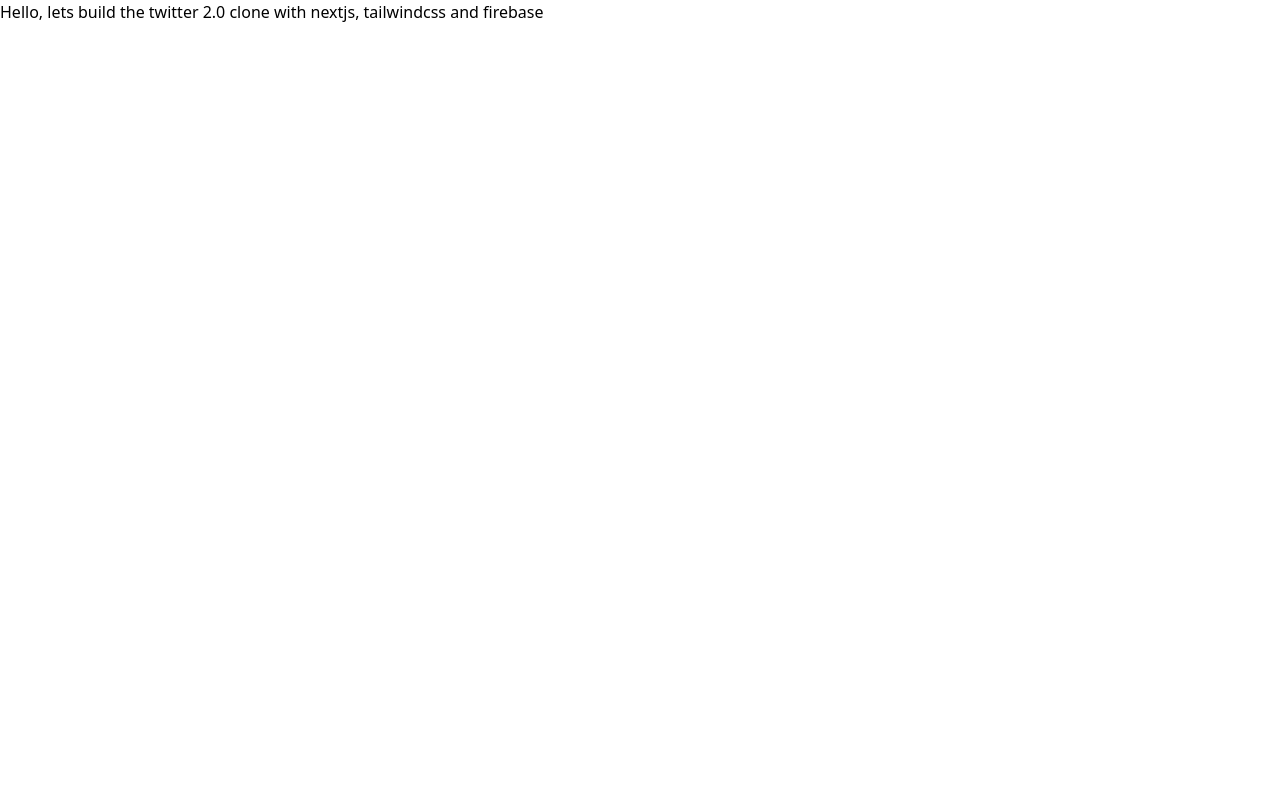
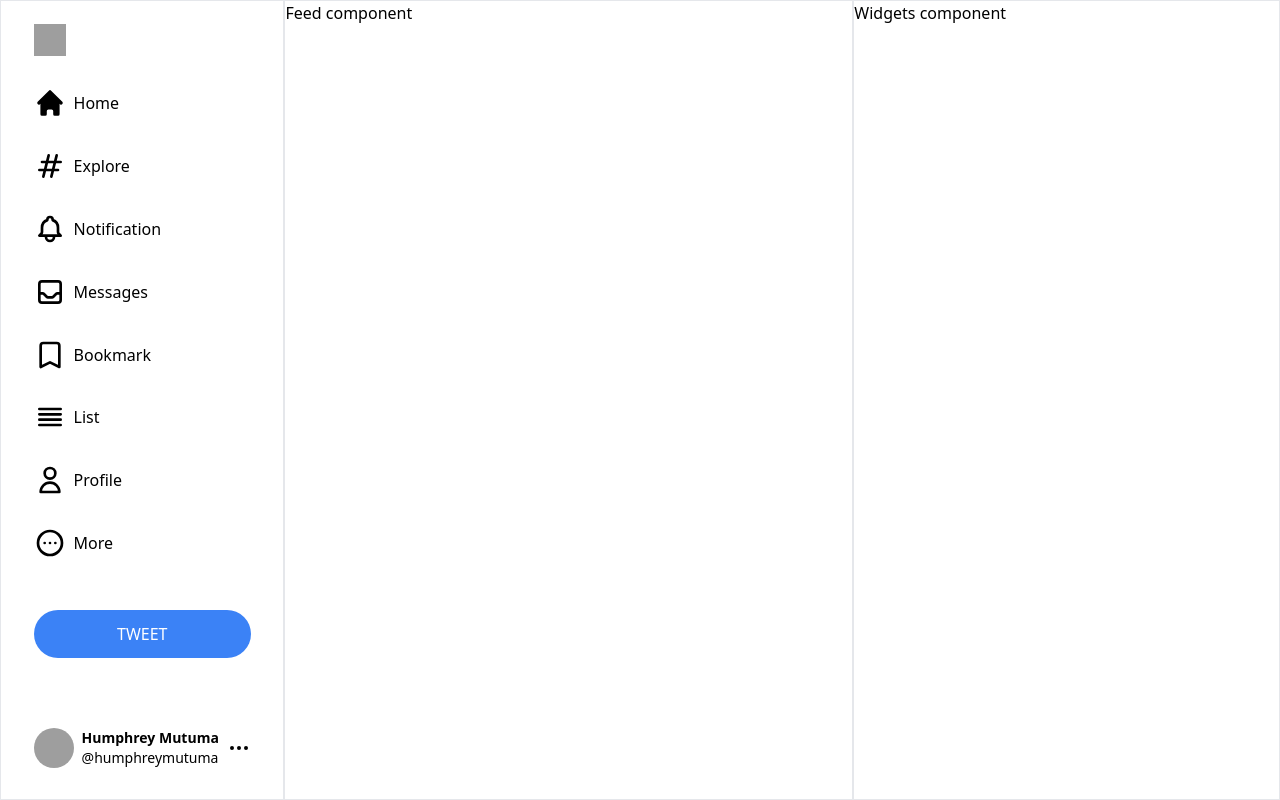
Before and after one commit to humphrey-mutuma/twitter-2.0-clone, a Next.js app: page / in a window 1280 px wide. Built offline with nearby package versions, Linux system fonts and the light colour scheme; grey boxes are pictures that could not be loaded.

Commit message:
Sidebar layout and responsivesness complete.

```diff
--- /dev/null
+++ b/components/Feed.js
@@ -0,0 +1,10 @@
+
+const Feed = () => {
+  return (
+    <div>
+      <p>Feed component</p>
+    </div>
+  )
+}
+
+export default Feed
--- /dev/null
+++ b/components/Sidebar.js
@@ -0,0 +1,61 @@
+import SidebarItems from "./SidebarItems";
+import { HomeIcon } from "@heroicons/react/solid";
+import {
+  HashtagIcon,
+  BellIcon,
+  InboxIcon,
+  BookmarkIcon,
+  ViewListIcon,
+  UserIcon,
+  DotsCircleHorizontalIcon,
+  DotsHorizontalIcon,
+  PlusIcon
+} from "@heroicons/react/outline";
+
+const Sidebar = () => {
+  return (
+    <div className=" flex flex-col items-center mx-auto md:grid">
+      <div className="p-2 mt-2 ">
+        <img
+          className="h-8 w-8 cursor-pointer"
+          src="https://cdn.pixabay.com/photo/2014/04/03/11/53/twitter-312464_960_720.png"
+          alt=""
+        />
+      </div>
+
+      <SidebarItems Icon={HomeIcon} title="Home" />
+      <SidebarItems Icon={HashtagIcon} title="Explore" />
+      <SidebarItems Icon={BellIcon} title="Notification" />
+      <SidebarItems Icon={InboxIcon} title="Messages" />
+      <SidebarItems Icon={BookmarkIcon} title="Bookmark" />
+      <SidebarItems Icon={ViewListIcon} title="List" />
+      <SidebarItems Icon={UserIcon} title="Profile" />
+      <SidebarItems Icon={DotsCircleHorizontalIcon} title="More" />
+
+      <div className="p-2 mt-2 w-full mx-auto">
+        <button className="hidden md:inline-grid bg-blue-500 p-3 text-white mt-3 rounded-full w-full uppercase hover:bg-blue-600">
+          Tweet
+        </button>
+        <button className="bg-blue-500 h-11 w-11 md:hidden text-white  rounded-full hover:bg-blue-600 flex items-center justify-center">
+          <PlusIcon className="h-6 w-6 " />
+        </button>
+      </div>
+      <br />
+      {/* mini user account */}
+      <div className="flex items-center p-2 mb-4 w-full cursor-pointer hover:bg-gray-200 rounded-full">
+        <img
+          className="h-10 w-10 rounded-full "
+          src="https://scontent.fnbo9-1.fna.fbcdn.net/v/t1.6435-9/39700554_189956408607706_3333751201383579648_n.jpg?_nc_cat=107&ccb=1-5&_nc_sid=09cbfe&_nc_eui2=AeGsHiqUtc6rhY_8qkhFd_CADsuEpp0tV7sOy4SmnS1XuzWsDZ-MDY-eDp_Ugr8KX-dF3OBwZ1uIIWz-3Jku2-RW&_nc_ohc=zqLWdK0KzkgAX9dQNYA&_nc_pt=5&_nc_ht=scontent.fnbo9-1.fna&oh=813ab2a5c2b58fb29999df2114c95a8a&oe=619741AD"
+          alt=""
+        />
+        <p className=" hidden md:inline pl-2 pr-2 text-sm">
+          <span className="font-bold">Humphrey Mutuma</span> <br />{" "}
+          @humphreymutuma
+        </p>
+        <DotsHorizontalIcon className="hidden md:inline-grid h-6 w-6 " />
+      </div>
+    </div>
+  );
+};
+
+export default Sidebar;
--- /dev/null
+++ b/components/SidebarItems.js
@@ -0,0 +1,10 @@
+const SidebarItems = ({ Icon, title }) => {
+  return (
+    <div className="flex items-center p-2 w-max cursor-pointer hover:bg-gray-200 rounded-full">
+      <Icon class="h-8 w-8" />
+      <p className=" hidden md:inline-grid  ml-2 pr-3">{title}</p>
+    </div>
+  );
+};
+
+export default SidebarItems;
--- /dev/null
+++ b/components/Widgets.js
@@ -0,0 +1,9 @@
+const Widgets = () => {
+  return (
+    <div>
+      <p>Widgets component</p>
+    </div>
+  );
+};
+
+export default Widgets;
--- a/package.json
+++ b/package.json
@@ -6,6 +6,7 @@
     "start": "next start"
   },
   "dependencies": {
+    "@heroicons/react": "^1.0.4",
     "next": "latest",
     "react": "^17.0.2",
     "react-dom": "^17.0.2"
--- a/pages/index.js
+++ b/pages/index.js
@@ -1,17 +1,31 @@
 import Head from "next/head";
+import Feed from "../components/Feed";
+import Sidebar from "../components/Sidebar";
+import Widgets from "../components/Widgets";
 
 export default function Home() {
   return (
-    <div className="">
+    <div className="max-w-[1280px]  mx-auto">
       <Head>
         <title>twitter 2.0 clone</title>
         <link rel="icon" href="/favicon.ico" />
       </Head>
+      <main className=" grid grid-cols-9 bg-white min-h-screen ">
+        {/* Sidebar */}
+        <section className="border hidden sm:inline-grid sm:col-span-2 lg:col-span-2">
+          <Sidebar />
+        </section>
 
-      <p>
-        Hello, lets build the twitter 2.0 clone with nextjs, tailwindcss and
-        firebase
-      </p>
+        {/* feed */}
+        <section className="border  col-span-9 sm:col-span-7  lg:col-span-4">
+          <Feed />
+        </section>
+
+        {/* Widgets */}
+        <section className="border hidden  lg:inline-grid  lg:col-span-3">
+          <Widgets />
+        </section>
+      </main>
     </div>
   );
 }
--- a/tailwind.config.js
+++ b/tailwind.config.js
@@ -1,12 +1,10 @@
 module.exports = {
-  mode: 'jit',
-  purge: ['./pages/**/*.{js,ts,jsx,tsx}', './components/**/*.{js,ts,jsx,tsx}'],
+  mode: "jit",
+  purge: ["./pages/**/*.{js,ts,jsx,tsx}", "./components/**/*.{js,ts,jsx,tsx}"],
   darkMode: false, // or 'media' or 'class'
-  theme: {
-    extend: {},
-  },
+  theme: {},
   variants: {
     extend: {},
   },
   plugins: [],
-}
+};
```
Also changed, not shown: 2 other files (tests, documents, lock files or other folders).
